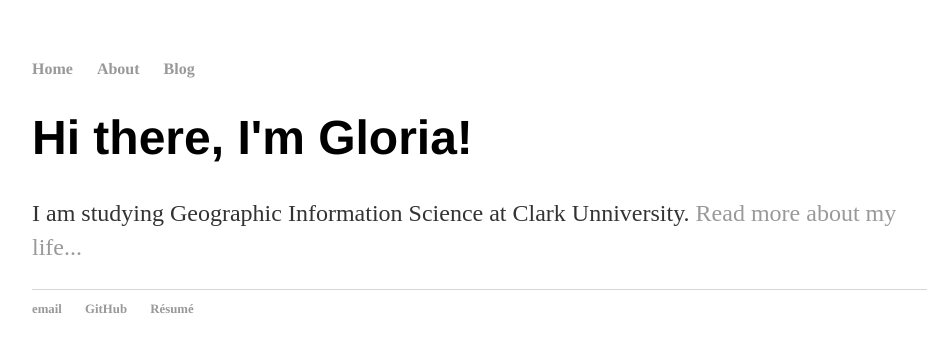
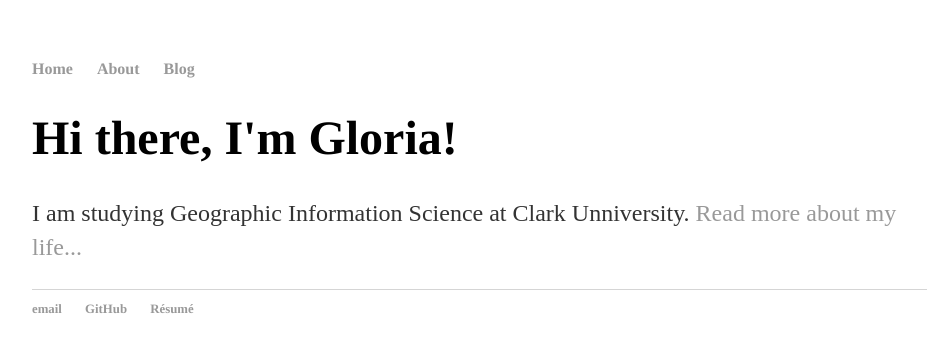
Before and after one commit to grpappalardo/webmapping-portfolio-exercise, a Jekyll site: the page built from index.html, in a window 1280 px wide. Shown: the top 352 px of the page, without its empty margins (160-1087 px from the left). Built offline with Jekyll 4.4.1, drawn with Linux system fonts in a browser that asks for light colours.

Commit message:
Update main.css

```diff
--- a/css/main.css
+++ b/css/main.css
@@ -21,7 +21,7 @@ a:hover {
 }
 h1 {
     font-size: 3em;
-    font-family:'Helvetica', 'Arial', 'Sans-Serif';
+    font-family:'Bookman Old Style', 'Times', 'Serif';
 }
 p {
     font-size: 1.5em;
```
